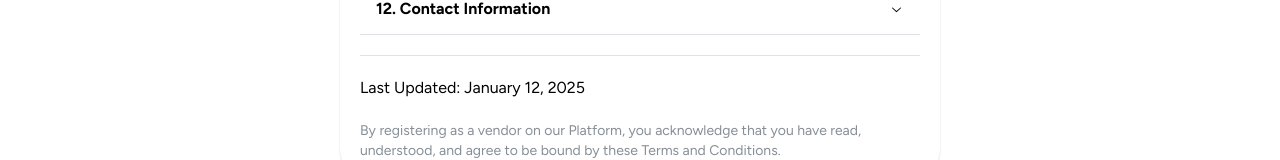
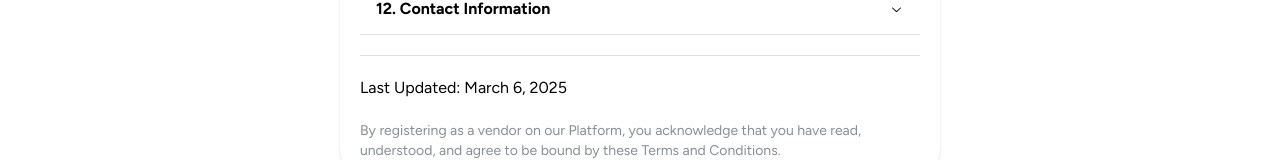
Before and after one commit to movemotiongraphics/giftkaki-website, a Next.js app: page /terms in a window 1280 px wide. Shown: the part 1864-2024 px from the top of the page. Built offline with nearby package versions, Linux system fonts and the light colour scheme; a web font is replaced by a local one.

Commit message:
Update tnc

```diff
--- a/pages/terms.tsx
+++ b/pages/terms.tsx
@@ -575,7 +575,7 @@ export default function Terms() {
           </Accordion>
 
           <Divider />
-          <Text size="md">Last Updated: January 12, 2025</Text>
+          <Text size="md">Last Updated: March 6, 2025</Text>
           <Text size="sm" c="dimmed">
             By registering as a vendor on our Platform, you acknowledge that you have read,
             understood, and agree to be bound by these Terms and Conditions.
```
